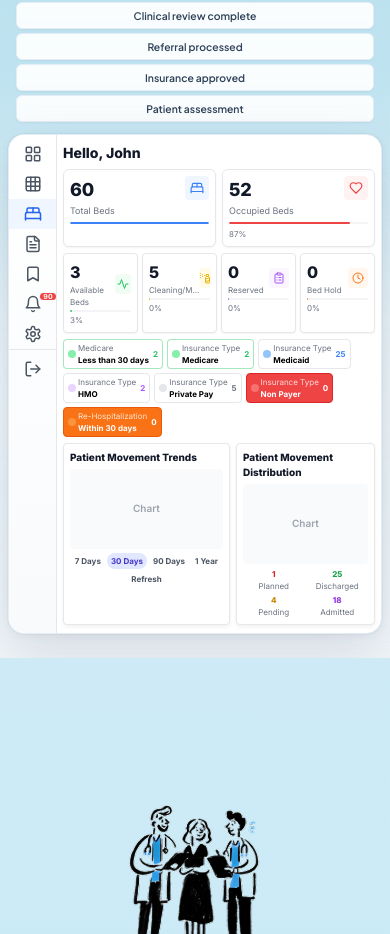
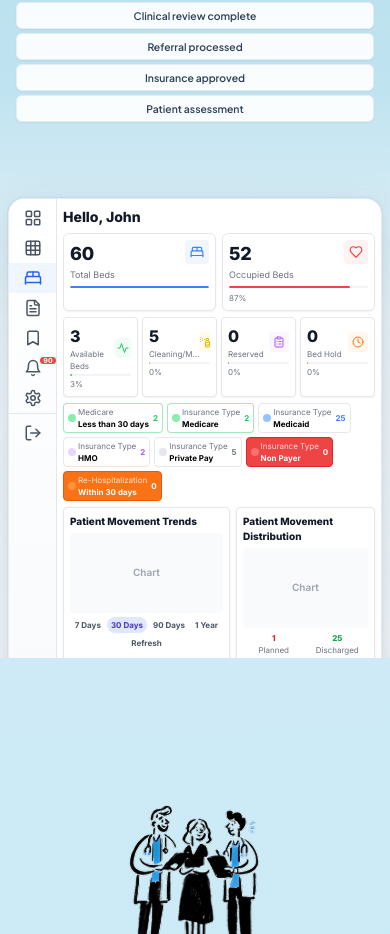
Before and after one commit to cohaaan/complycare-marketing-site, a React (Vite) app: page / in a window 390 px wide. Shown: the part 839-1773 px from the top of the page. Built offline with nearby package versions, Linux system fonts and the light colour scheme; no server answers.

Commit message:
fix: push dashboard lower on mobile with translate-y-16
Co-Authored-By: Claude Opus 4.6 <noreply@anthropic.com>

```diff
--- a/src/marketing/components/home/FlowAnimationSection.tsx
+++ b/src/marketing/components/home/FlowAnimationSection.tsx
@@ -25,7 +25,7 @@ export function FlowAnimationSection() {
         aria-hidden
       />
       <div className="relative z-20 mt-auto flex w-full flex-col items-center px-2 pb-6 pt-2 sm:px-6 sm:pb-24 sm:pt-6">
-        <div className="w-full max-w-2xl sm:-translate-y-16 md:-translate-y-20 lg:-translate-y-24">
+        <div className="w-full max-w-2xl translate-y-16 sm:-translate-y-16 md:-translate-y-20 lg:-translate-y-24">
           <BedTrackerDashboard />
         </div>
       </div>
```
